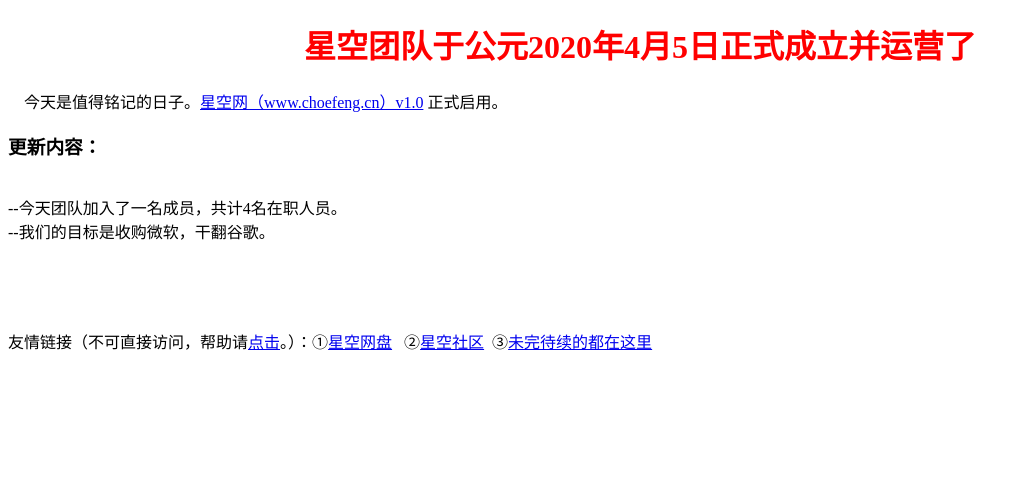
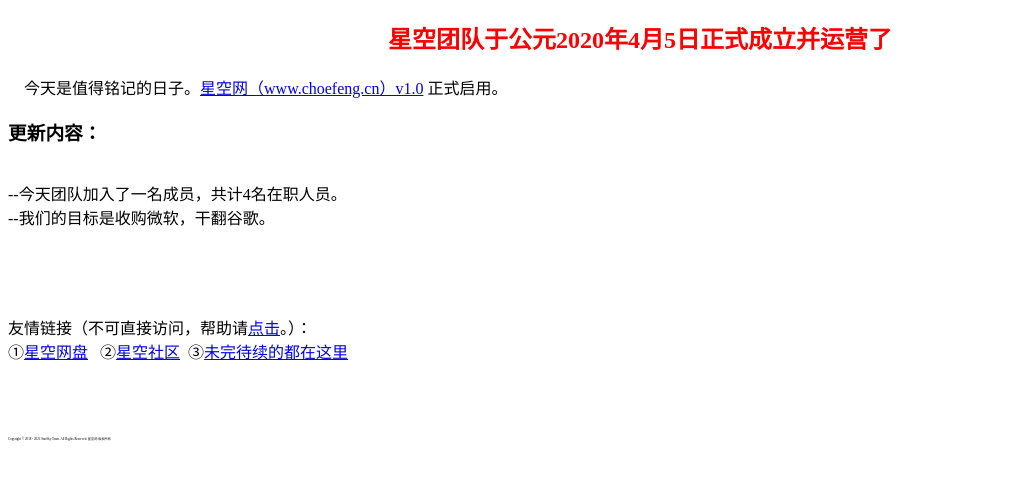
Before and after one commit to choefeng/home, a plain HTML site: page index.html in a window 1280 px wide. Shown: the whole page, without its empty margins (0-1029 px from the left). Drawn offline with Linux system fonts and the light colour scheme.

Commit message:
Add files via upload

```diff
--- a/index.html
+++ b/index.html
@@ -3,9 +3,10 @@
 <head>
     <meta charset="UTF-8">
     <title>星空网 - 科技无极限！</title>
+	<meta name="viewport" content="width=device-width" />
 </head>
 <body>
-<h1 align="center" style="color: #ff0000">星空团队于公元2020年4月5日正式成立并运营了</h1>
+<h2 align="center" style="color: #ff0000">星空团队于公元2020年4月5日正式成立并运营了</h1>
 <p>
     &nbsp;&nbsp;&nbsp;&nbsp;今天是值得铭记的日子。<a href="https://www.choefeng.cn">星空网（www.choefeng.cn）v1.0</a> 正式启用。<br/>
     <h3>更新内容：</h3>
@@ -16,12 +17,16 @@
 <br/>
 <br/>
 <br/>
-
-</body>
 <footer>
     <p>
-        友情链接（不可直接访问，帮助请<a href="/subweb/help.html">点击</a>。）：①<a href="http://10.144.10.144:666/">星空网盘</a>&nbsp;&nbsp;
+        友情链接（不可直接访问，帮助请<a href="./subweb/help.html">点击</a>。）：<br/>
+		①<a href="http://10.144.10.144:666/">星空网盘</a>&nbsp;&nbsp;
         ②<a href="http://10.144.10.144:777/">星空社区</a>&nbsp;&nbsp;③<a href="http://10.144.10.144:888/">未完待续的都在这里</a>
     </p>
+	<div class="com-2-footer-inner"><br/><br/><br/>
+		<p style="font-size: 0.2rem;">Copyright © 2018 - 2021 StarSky Team. All Rights Reserved. 星空网 版权所有 </p>
+	</div>
 </footer>
+</body>
+
 </html>
```
